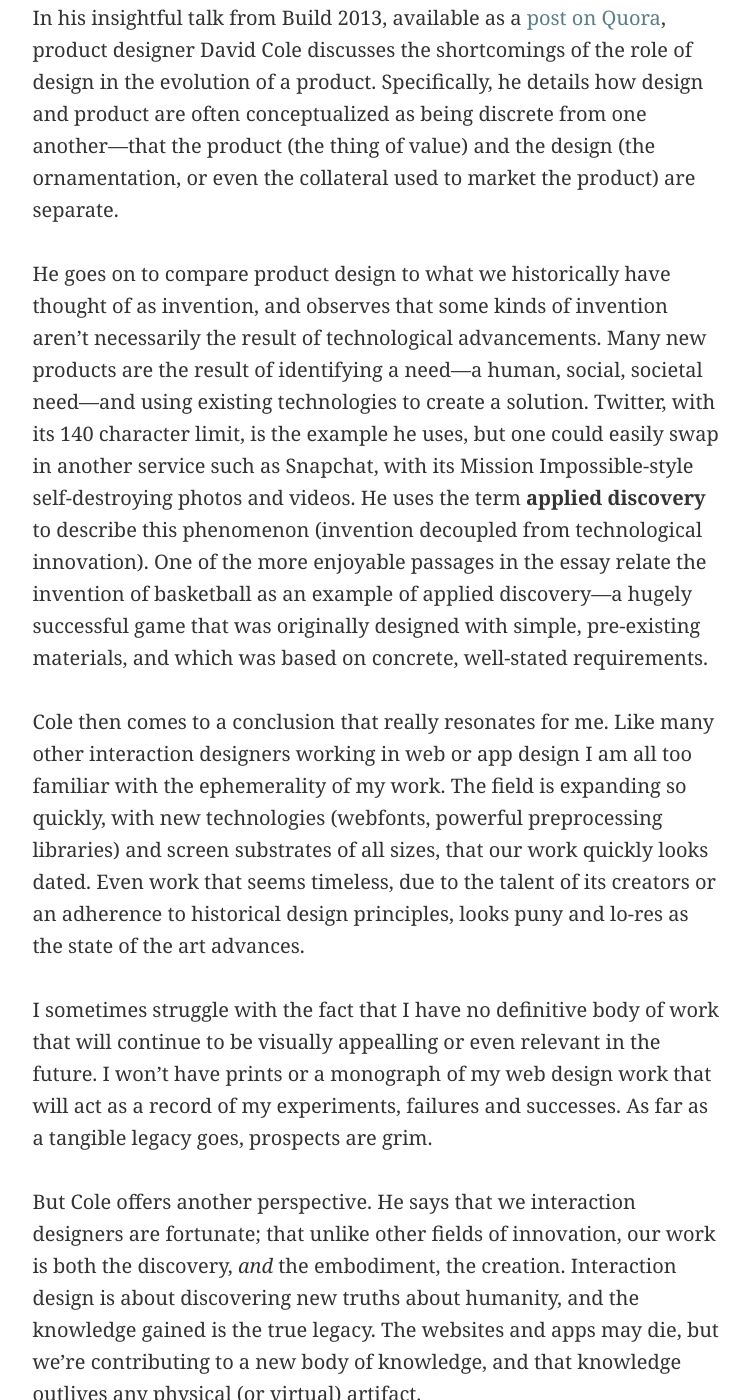
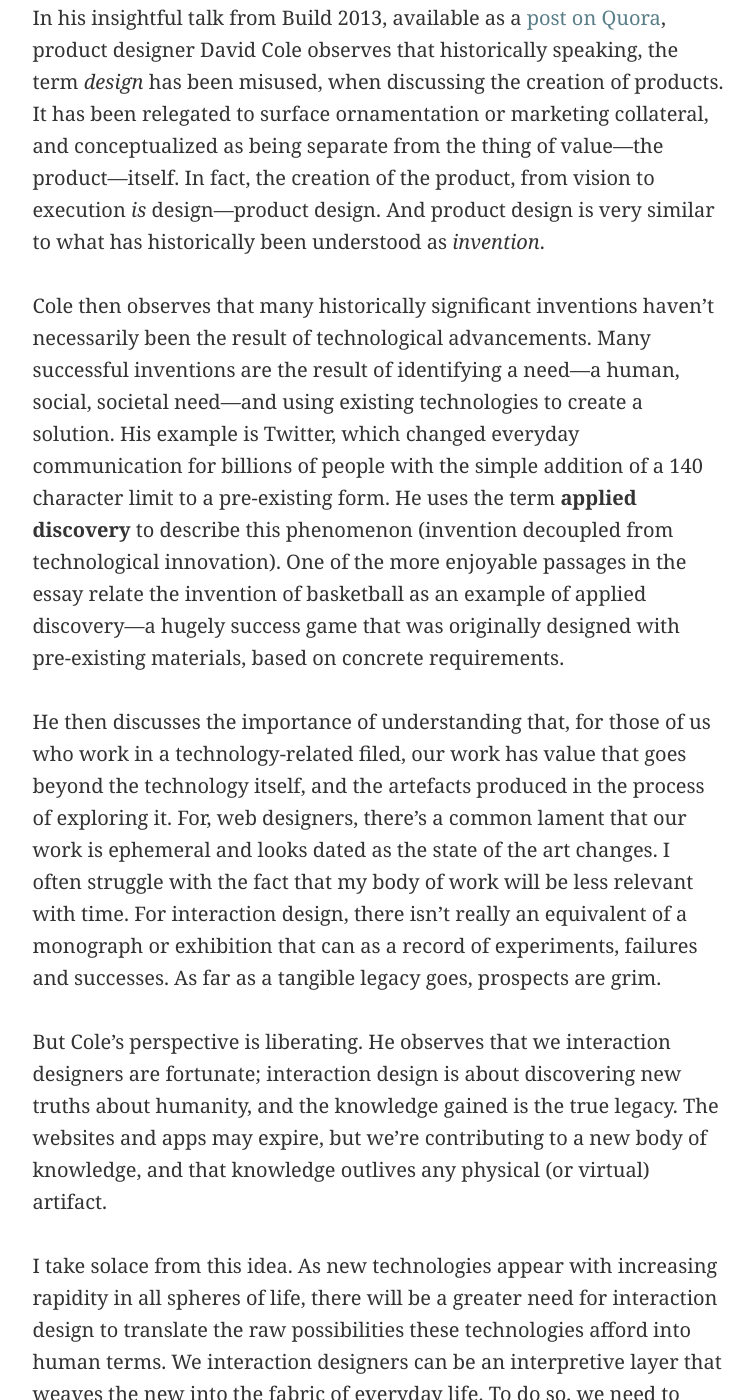
Before and after one commit to kevinfinlayson/kevinfinlayson.com, a Jekyll site: the page built from index.html, in a window 1280 px wide and 1400 px high, scrolled down 426 px. Shown: the whole window, without its empty margins (262-1016 px from the left). Built offline with Jekyll 4.4.1, drawn with Linux system fonts in a browser that asks for light colours; nearby versions of some CDN libraries; the list of posts is cut into pages by our own code; comment, search, counter and statistics services are not loaded; some of the changed text lies outside the part shown.

Commit message:
Posted revised legacy essay

```diff
--- a/_posts/2013-11-28-some-thoughts-on-applied-discovery.md
+++ b/_posts/2013-11-28-some-thoughts-on-applied-discovery.md
@@ -1,18 +1,16 @@
 ---
 layout: single-post
-title: Some Thoughts on ‘Applied Discovery’
+title: Some Thoughts on Applied Discovery
 ---
 
-In his insightful talk from Build 2013,  available as a [post on Quora](http://irondavy.quora.com/Applied-Discovery-Presentation-from-Build-2013), product designer David Cole discusses the shortcomings of the  role of design in the evolution of a product. Specifically, he details how design and product are often conceptualized as being discrete from one another—that the product (the thing of value) and the design (the ornamentation, or even the collateral used to market the product) are separate.
+In his insightful talk from Build 2013,  available as a [post on Quora](http://irondavy.quora.com/Applied-Discovery-Presentation-from-Build-2013), product designer David Cole observes that historically speaking, the term *design* has been misused, when discussing the creation of products. It has been relegated to surface ornamentation or marketing collateral, and conceptualized as being separate from the thing of value—the product—itself. In fact, the creation of the product, from vision to execution *is* design—product design. And product design is very similar to what has historically been understood as *invention*.
 
-He goes on to compare product design to what we historically have thought of as invention, and observes that some kinds of invention aren’t necessarily the result of technological advancements. Many new products are the result of identifying a need—a human, social, societal need—and using existing technologies to create a solution. Twitter, with its 140 character limit, is the example he uses, but one could easily swap in another service such as Snapchat, with its Mission Impossible-style self-destroying photos and videos. He uses the term **applied discovery** to describe this phenomenon (invention decoupled from technological innovation). One of the more enjoyable passages in the essay relate the invention of basketball as an example of applied discovery—a hugely successful game that was originally designed with simple, pre-existing materials, and which was based on concrete, well-stated requirements.
+Cole then observes that many historically significant inventions haven’t  necessarily been the result of technological advancements. Many successful inventions are the result of identifying a need—a human, social, societal need—and using existing technologies to create a solution. His example is Twitter, which changed everyday communication for billions of people with the simple addition of a 140 character limit to a pre-existing form. He uses the term **applied discovery** to describe this phenomenon (invention decoupled from technological innovation). One of the more enjoyable passages in the essay relate the invention of basketball as an example of applied discovery—a hugely success game that was originally designed with pre-existing materials, based on concrete requirements.
 
-Cole then comes to a conclusion that really resonates for me. Like many other interaction designers working in web or app design I am all too familiar with the ephemerality of my work. The field is expanding so quickly, with new technologies (webfonts, powerful preprocessing libraries) and screen substrates of all sizes, that our work quickly looks dated. Even work that seems timeless, due to the talent of its creators or an adherence to historical design principles, looks puny and lo-res as the state of the art advances.
+He then discusses the importance of understanding that, for those of us who work in a technology-related filed, our work has value that goes beyond the technology itself, and the artefacts produced in the process of exploring it. For, web designers, there’s a common lament that our work is ephemeral and looks dated as the state of the art changes. I often struggle with the fact that my body of work will be less relevant with time. For interaction design, there isn’t really an equivalent of a monograph or exhibition that can as a record of experiments, failures and successes. As far as a tangible legacy goes, prospects are grim.
 
-I sometimes struggle with the fact that I have no definitive body of work that will continue to be visually appealling or even relevant in the future. I won’t have prints or a monograph of my web design work that will act as a record of my experiments, failures and successes. As far as a tangible legacy goes, prospects are grim.
+But Cole’s perspective is liberating. He observes that we interaction designers are fortunate; interaction design is about discovering new truths about humanity, and the knowledge gained is the true legacy. The websites and apps may expire, but we’re contributing to a new body of knowledge, and that knowledge outlives any physical (or virtual) artifact.
 
-But Cole offers another perspective. He says that we interaction designers are fortunate; that unlike other fields of innovation, our work is both the discovery, *and* the embodiment, the creation. Interaction design is about discovering new truths about humanity, and the knowledge gained is the true legacy. The websites and apps may die, but we’re contributing to a new body of knowledge, and that knowledge outlives any physical (or virtual) artifact.
+I take solace from this idea. As new technologies appear with increasing rapidity in all spheres of life, there will be a greater need for interaction design to translate the raw possibilities these technologies afford into human terms. We interaction designers can be an interpretive layer that weaves the new into the fabric of everyday life. To do so, we need to have a strong bedrock of interaction design principles and knowledge, and we have an opportunity to start building this body of knowledge the right way, right now, with an eye to the future.
 
-I take solace from this idea, because it gives me an optimistic vision of where the field of interaction design could be headed. As new technologies appear with increasing rapidity, there will be a greater need for interaction design to translate the raw possibilities these technologies afford into human terms. We interaction designers can be an interpretive layer that weaves the *new* into the fabric of everyday life. To do so, we need to have a strong bedrock of interaction design principles and knowledge, because the demand for interaction design has potential for limitless growth. We have an opportunity to start building this body of knowledge the right way, right now, with an eye to the future.
-
-Because, as Cole continues in his essay, the two greatest themes in the history of invention are empowerment and scale. The scale is rapidly expanding. Let’s make sure we continue to empower, to minimize friction and make new technologies invisible, useful, and delightful.
+Because, as Cole continues in his essay, the two greatest themes in the history of invention are empowerment and scale. The scale is rapidly expanding. It’s up to us to make sure we continue to minimize friction and make new technologies truly empowering.
```
